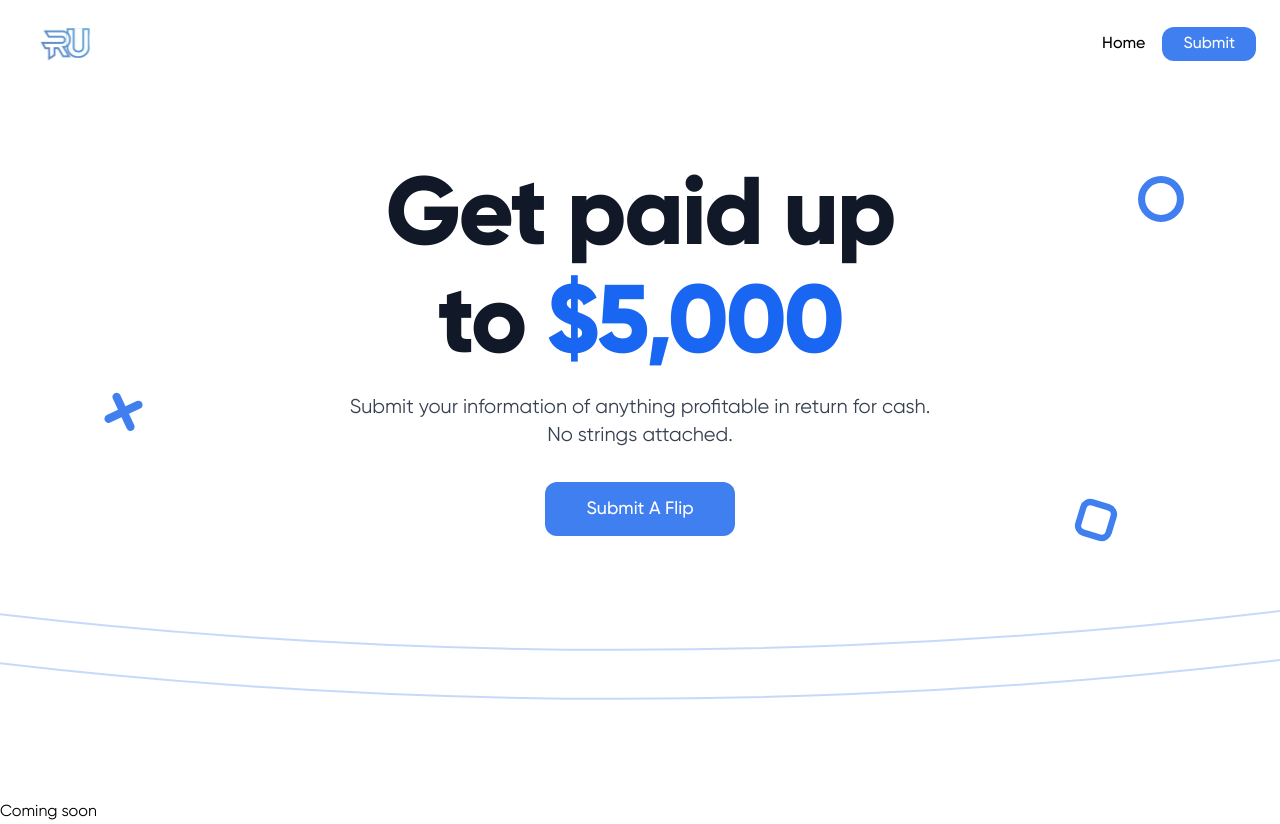
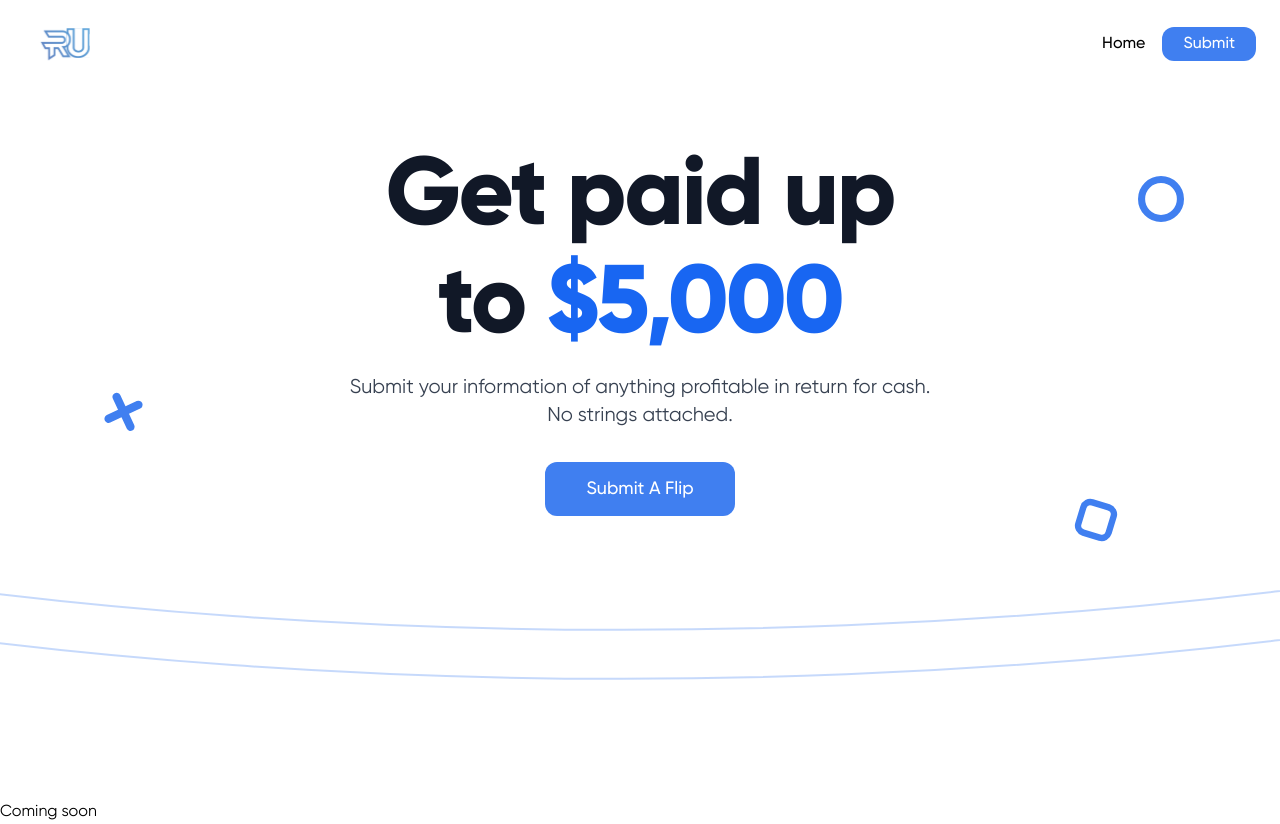
Before and after one commit to Havenstd06/SubmitAFlip, a React (Create React App) app: page / in a window 1280 px wide. Built offline with nearby package versions, Linux system fonts and the light colour scheme.

Commit message:
Reponse hot fix 🛠

```diff
--- a/src/Partials/Hero.js
+++ b/src/Partials/Hero.js
@@ -2,7 +2,7 @@ import Wave from "../Svg/Wave";
 
 export default function Hero() {
     return (
-        <main className="flex flex-col justify-center items-center px-4 pb-6 lg:px-20 py-16 h-full">
+        <main className="flex flex-col justify-center items-center px-4 pb-6 lg:px-20 py-8 md:py-16 h-full">
             <div className="text-center">
                 <h1 className="text-5xl tracking-tight font-bold text-gray-900 sm:text-5xl md:text-7xl lg:text-8xl space-y-3">
                     <span className="block">
```
